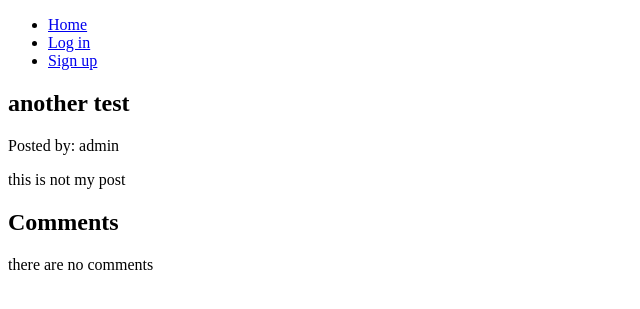
After one commit to tirilg/Djeddit_django-reddit-clone, a Django app: page /reddit/post/2 in a window 1280 px wide. The commit adds this page. Shown: the top 309 px of the page, without its empty margins (0-640 px from the left). Run offline with Django 3.2, Linux system fonts and the light colour scheme; data comes from the database, SQL or seed files in the repository; both versions use the stored data as it was after the commit.

Commit message:
comments working

```diff
--- a/reddit_app/admin.py
+++ b/reddit_app/admin.py
@@ -1,5 +1,6 @@
 from django.contrib import admin
-from .models import Post
+from .models import Post, Comment
 
 # Register your models here.
 admin.site.register(Post)
+admin.site.register(Comment)
--- a/reddit_app/models.py
+++ b/reddit_app/models.py
@@ -6,8 +6,17 @@ from django.contrib.auth.models import User
 class Post(models.Model):
     title = models.CharField(max_length=200)
     author = models.ForeignKey(User, on_delete=models.CASCADE)
-    text = models.CharField(max_length=200)
+    text = models.TextField()
     created_at = models.DateTimeField(auto_now_add=True)
 
     def __str__(self):
         return f"{self.title} - {self.author}"
+
+class Comment(models.Model):
+    text = models.TextField()
+    post = models.ForeignKey(Post, on_delete=models.CASCADE)
+    author = models.ForeignKey(User, on_delete=models.CASCADE)
+    created_at = models.DateTimeField(auto_now_add=True)
+
+    def __str__(self):
+        return f"{self.author} - {self.text}"
--- a/reddit_app/urls.py
+++ b/reddit_app/urls.py
@@ -6,4 +6,5 @@ app_name = 'reddit_app'
 urlpatterns = [
     path("", views.index, name="index"),
     path("profile/", views.profile, name="profile"),
+    path("post/<int:post_id>", views.single_post, name="single_post"),
 ]
--- a/reddit_app/views.py
+++ b/reddit_app/views.py
@@ -1,5 +1,5 @@
-from django.shortcuts import render
-from . models import Post
+from django.shortcuts import render, get_object_or_404
+from . models import Post, Comment
 
 # Create your views here.
 
@@ -27,6 +27,13 @@ def profile(request):
 
     return render(request, "reddit_app/profile.html", context)
 
+def single_post(request, post_id):
+    post = get_object_or_404(Post, id=post_id)
+    comment = Comment()
+    comments = Comment.objects.filter(post=post)
+    context = {"post": post, "comments": comments}
+    return render(request, "reddit_app/single_post.html", context)
+
 def update_post(request):
     pass
 
--- /dev/null
+++ b/templates/reddit_app/single_post.html
@@ -0,0 +1,22 @@
+{% extends 'base.html' %} {% block title %} {{post.title}} {% endblock title %}
+
+{% block content %}
+
+<div id="single-post">
+    <h2>{{post.title}}</h2>
+    <span>Posted by: {{post.author}}</span>
+    <p>{{post.text}}</p>
+</div>
+
+<div id="comments">
+    <h2>Comments</h2>
+    {% if comments.count %}
+        {% for comment in comments %}
+            <h3>{{comment.author}}: {{comment.text}}</h3>
+        {% endfor %}
+    {% else %}
+        <p>there are no comments</p>
+    {% endif %}
+</div>
+
+{% endblock content %}
```
Also changed, not shown: templates/reddit_app/index.html (+11 -5 lines), db.sqlite3, reddit_app/api.py (added), reddit_app/migrations/0003_comment.py (added), reddit_app/migrations/0004_auto_20200522_1142.py (added).
